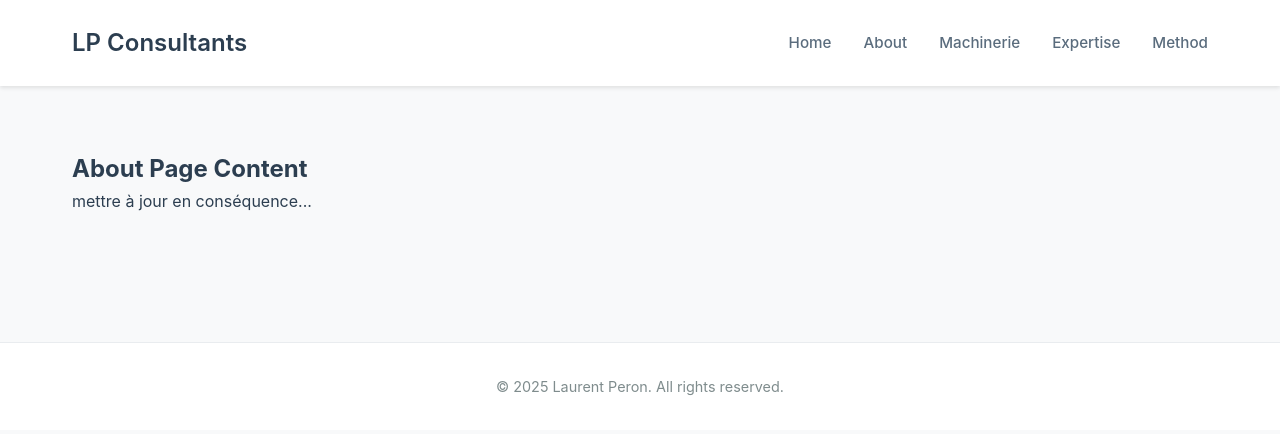
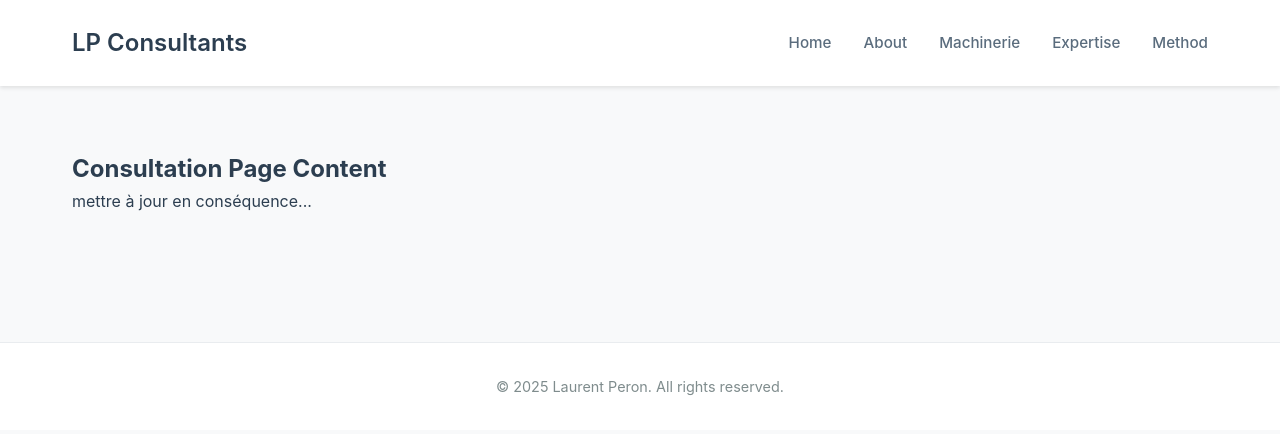
Before and after one commit to lpconsultant/lpconsultant.github.io, a Jekyll site: the page built from Consultation.md, in a window 1280 px wide. Shown: the top 434 px of the page. Built offline with Jekyll 4.4.1, drawn with Linux system fonts in a browser that asks for light colours.

Commit message:
Update and rename About.md to Consultation.md

```diff
--- a/About.md
+++ b/Consultation.md
@@ -2,5 +2,5 @@
 layout: default
 title: "About"
 ---
-<h2>About Page Content</h2>
+<h2>Consultation Page Content</h2>
 <p> mettre à jour en conséquence...</p>
```
